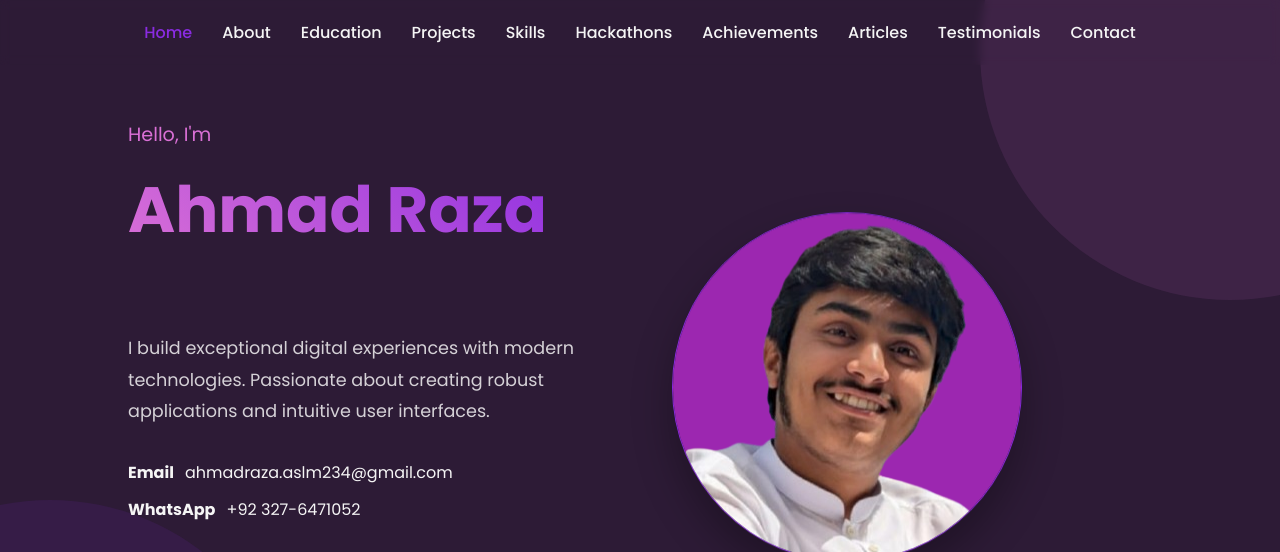
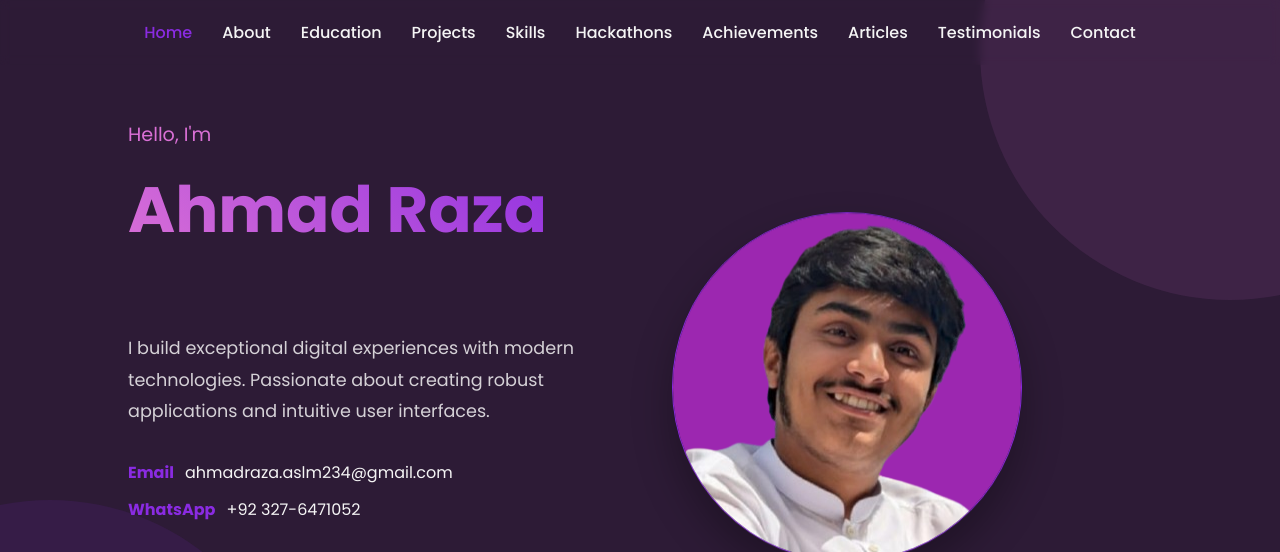
Before and after one commit to mohAhmadRaza/AhmadRaza-Portfolio, a plain HTML site: page index.html in a window 1280 px wide. Shown: the top 552 px of the page. Drawn offline with Linux system fonts and the light colour scheme.

Commit message:
Update index.html

```diff
--- a/index.html
+++ b/index.html
@@ -59,8 +59,8 @@
                         Passionate about creating robust applications and intuitive user interfaces.
                     </p>
 
-                    <p style="font-weight: 300px; margin-bottom: 0.7rem;"><span style="font-weight: bold; color: ##8A2BE2;">Email&nbsp;&nbsp;</span> ahmadraza.aslm234@gmail.com</p>
-                    <p style="font-weight: 300px; margin-bottom: 2rem;"><span style="font-weight: bold; color: ##8A2BE2;">WhatsApp&nbsp;&nbsp;</span> +92 327-6471052</p>
+                    <p style="font-weight: 300px; margin-bottom: 0.7rem;"><span style="font-weight: bold; color: #8A2BE2;">Email&nbsp;&nbsp;</span> ahmadraza.aslm234@gmail.com</p>
+                    <p style="font-weight: 300px; margin-bottom: 2rem;"><span style="font-weight: bold; color: #8A2BE2;">WhatsApp&nbsp;&nbsp;</span> +92 327-6471052</p>
 
                     <div class="home-social">
                         <a href="mailto:ahmadraza.aslm234@gmail.com" class="social-icon" aria-label="Email">
```
